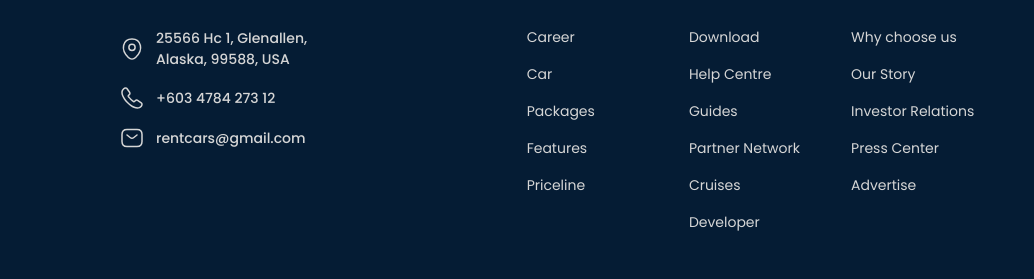
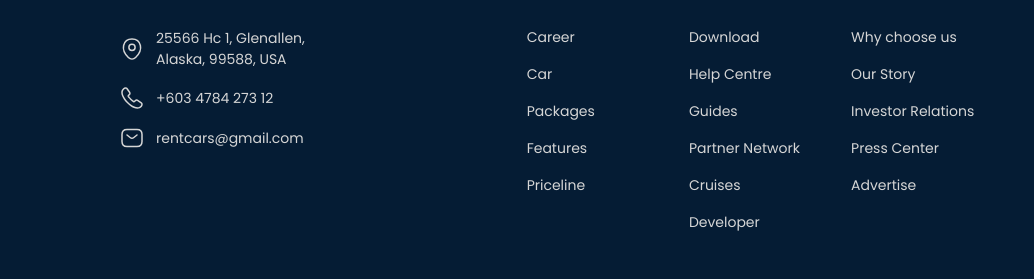
Before and after one commit to Yush1sa/site_verstka_cars, a plain HTML site: page index.html in a window 1280 px wide. Shown: the part 4789-5068 px from the top of the page, 0-1034 px from the left. Drawn offline with Linux system fonts and the light colour scheme.

Commit message:
change font on footer

```diff
--- a/style.css
+++ b/style.css
@@ -722,8 +722,13 @@ hr {
     gap: 12px;
     font-size: 14px;
     color: #D6D6D6;
+    align-items: center;
+    font-family: 'Poppins';
+    font-style: normal;
+    font-weight: 400;
+    font-size: 14px;
     line-height: 150%;
-    align-items: center;
+
 }
 
 .contact-item img {
```
